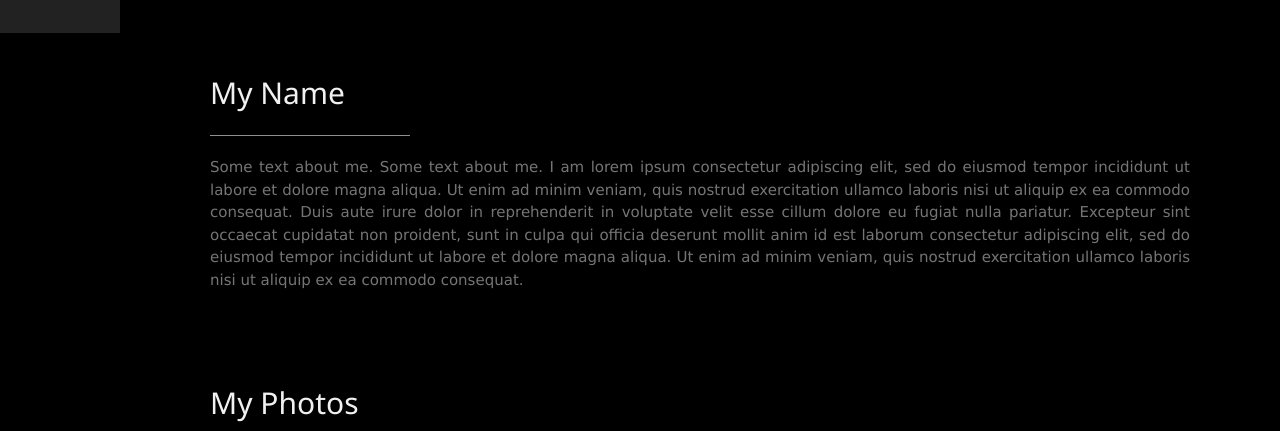
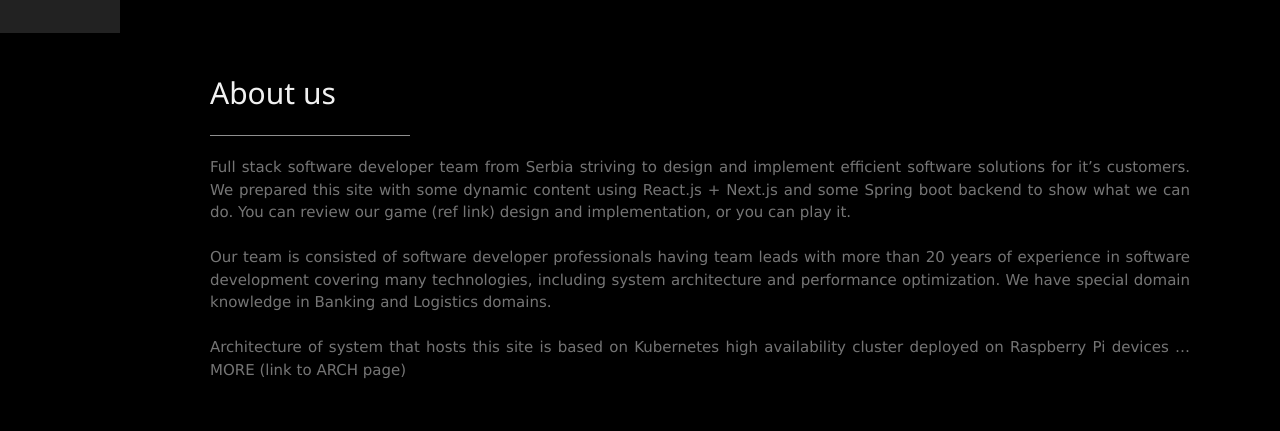
Before and after one commit to programerika/web-sajtika, a Next.js app in the folder web-sajtika/: page / in a window 1280 px wide. Shown: the part 767-1198 px from the top of the page. Built offline with nearby package versions, Linux system fonts and the light colour scheme.

Commit message:
Added title 'About us' and following text

```diff
--- a/web-sajtika/components/About.js
+++ b/web-sajtika/components/About.js
@@ -22,19 +22,20 @@ const About = () => {
       </header>
       {/* About Section */}
       <div className="w3-content w3-justify w3-text-grey" id="about">
-        <h2 className="w3-text-light-grey">My Name</h2>
+        <h2 className="w3-text-light-grey">About us</h2>
         <hr style={{ width: "200px" }} className="w3-opacity" />
         <p>
-          Some text about me. Some text about me. I am lorem ipsum consectetur
-          adipiscing elit, sed do eiusmod tempor incididunt ut labore et dolore
-          magna aliqua. Ut enim ad minim veniam, quis nostrud exercitation
-          ullamco laboris nisi ut aliquip ex ea commodo consequat. Duis aute
-          irure dolor in reprehenderit in voluptate velit esse cillum dolore eu
-          fugiat nulla pariatur. Excepteur sint occaecat cupidatat non proident,
-          sunt in culpa qui officia deserunt mollit anim id est laborum
-          consectetur adipiscing elit, sed do eiusmod tempor incididunt ut
-          labore et dolore magna aliqua. Ut enim ad minim veniam, quis nostrud
-          exercitation ullamco laboris nisi ut aliquip ex ea commodo consequat.
+          Full stack software developer team from Serbia striving to design
+          and implement efficient software solutions for it’s customers.
+          We prepared this site with some dynamic content using React.js + Next.js
+          and some Spring boot backend to show what we can do. You can review our game
+          (ref link) design and implementation, or you can play it. <br></br><br></br>
+          Our team is consisted of software developer professionals having team leads
+          with more than 20 years of experience in software development covering many technologies,
+          including system architecture and performance optimization. We have special domain
+          knowledge in Banking and Logistics domains. <br></br><br></br>
+          Architecture of system that hosts this site is based on Kubernetes high availability
+          cluster deployed on Raspberry Pi  devices … MORE (link to ARCH page)
         </p>
         {/* End About Section */}
       </div>
```
